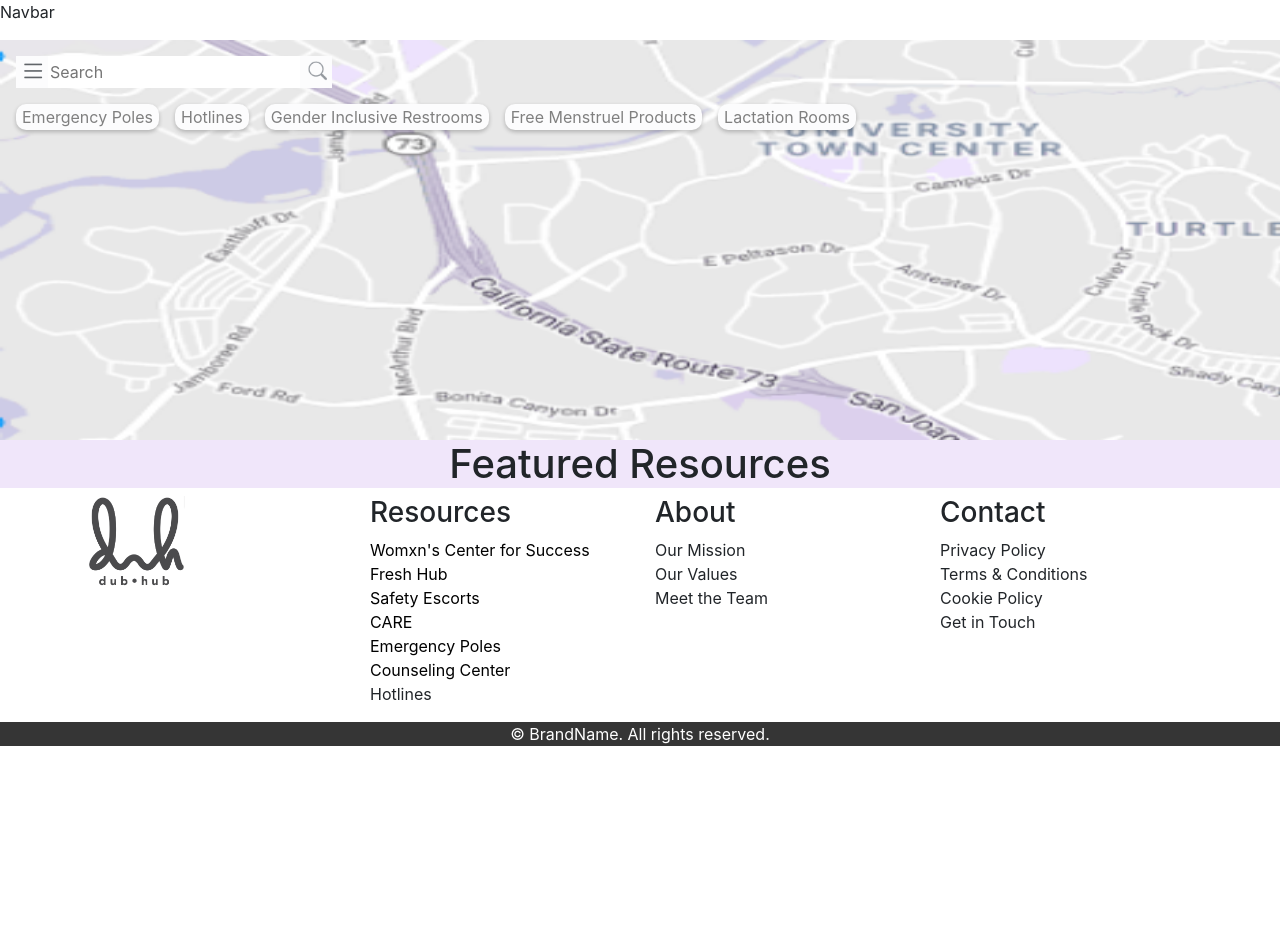
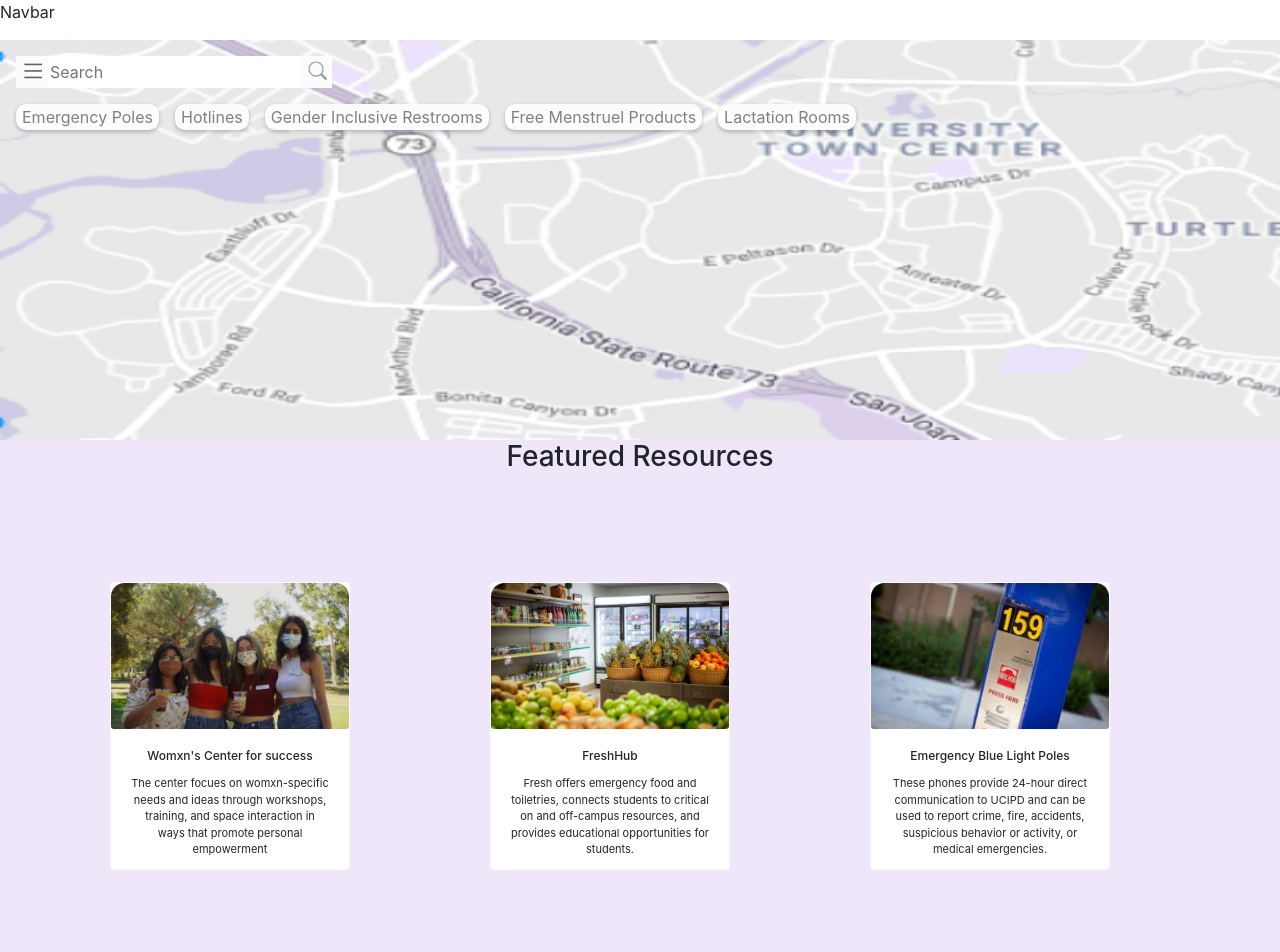
Before and after one commit to ctc-uci/bp-women-safety, a React (Create React App) app: page / in a window 1280 px wide. Shown: the top 952 px of the page. Before the commit the page ends 800 px from the top, so only its background shows below. Built offline with nearby package versions, Linux system fonts and the light colour scheme.

Commit message:
added card changes

```diff
--- a/src/components/Feature.css
+++ b/src/components/Feature.css
@@ -1,4 +1,7 @@
-#feature {
-  background-color: #f0e6fa;
+#feature{
+  background-color: #F0E6FA;
   text-align: center;
+  /* width: 200%; */
+  height: 40rem;
+
 }
--- a/src/components/Feature.jsx
+++ b/src/components/Feature.jsx
@@ -1,13 +1,24 @@
 import Container from 'react-bootstrap/Container';
 import Row from 'react-bootstrap/Row';
 import Col from 'react-bootstrap/Col';
-import Card from './Card';
+// import Card from './Card';
 import anime from '../images/woman.jpg';
-import womxnpic from '../images/WomxnCenterPic.jpg';
-import freshpic from '../images/FreshHubPic.jpg';
-import bluelightpic from '../images/BlueLight.jpg';
+import womxnpic from '../images/WomxnCenterPic.jpg'
+import freshpic from '../images/FreshHubPic.jpg'
+import bluelightpic from '../images/BlueLight.jpg'
+import Card from 'react-bootstrap/Card'
 import './Feature.css';
 function Feature() {
+
+  function linkToWomxnSite(){
+    location.href = 'https://womxnscenter.uci.edu/';
+  }
+
+
+
+  function linkToFreshhub(){
+    location.href = "https://basicneeds.uci.edu/";
+  }
   let womxnText =
     'The center focues on womxn-specific needs and ideas through workshops, training, and space interaction in ways that promote personal empowerment';
   let freshHub =
@@ -15,40 +26,73 @@ function Feature() {
   let emBlueLight =
     'These phones provide 24-hour direct communication to UCIPD and can be used to report crime, fire, accidents, suspicious behavior or activity, or medical emergencies.';
   return (
-    <div id="feature">
-      <h1 id="mainHeader">Featured Resources</h1>
-      {/*
+    <div id='feature'>
+      <h3 id='mainHeader'>Featured Resources</h3>
       <Container>
         <Row>
           <Col>
-            {' '}
-            <Card
-              title={"Womxn's Center for Success"}
-              text={womxnText}
-              img={womxnpic}
-              link={'https://womxnscenter.uci.edu/'}
-            />{' '}
+          </Col>{" "}
+          <Col>
+          {/* <h3 id='mainHeader'>Featured Resources</h3> */}
           </Col>
           <Col>
+          </Col>
+        </Row>
+        <Row>
+          <Col style={{paddingTop: "100px", paddingRight: "40px", paddingLeft: "40px"}}>
             {' '}
-            <Card
-              title={'Fresh Hub'}
-              text={freshHub}
-              img={freshpic}
-              link={'https://basicneeds.uci.edu/'}
-            />{' '}
+            <Card  onClick={linkToWomxnSite} style={{ height: '18rem', width:'15rem' , cursor: "pointer" }}border="light" as='a'>
+            <Card.Img style={{ height: '13rem' }} varient="top" src={womxnpic}/>
+              <Card.Body  >
+
+                <Card.Title style={{ fontSize: "12px" }}>
+                  Womxn's Center for success
+                </Card.Title>
+                <Card.Text style={{ fontSize: "11px" }} >{womxnText}</Card.Text>
+
+              </Card.Body>
+            </Card>
+          {/* <Card title={"Womxn's Center for Success"} text={womxnText} img={womxnpic} link={'https://womxnscenter.uci.edu/'} />{' '} */}
+          </Col>
+          <Col style={{paddingTop: "100px", paddingRight: "20px", paddingLeft: "40px"}}>
+            {' '}
+            <Card  onClick={linkToFreshhub} style={{ height: '18rem', width:'15rem' , cursor: "pointer"}} border="light" as='a'>
+            <Card.Img  style={{ height: '13rem' }} varient="top" src={freshpic}/>
+              <Card.Body>
+
+                <Card.Title style={{ fontSize: "12px" }}>
+                 FreshHub
+                </Card.Title>
+                <Card.Text style={{ fontSize: "11px" }}>{freshHub}</Card.Text>
+              </Card.Body>
+            </Card>
+
+            {/* <Card title={'Fresh Hub'} text={freshHub} img={freshpic} link={'https://basicneeds.uci.edu/'}/>{' '} */}
+          </Col>
+          <Col style={{paddingTop: "100px", paddingRight: "40px", paddingLeft: "60px"}}>
+            {' '}
+            <Card style={{ height: '18rem', width:'15rem' }}  border="light" as='a'>
+              <Card.Img  style={{ height: '13rem' }} varient="top" src={bluelightpic}/>
+              <Card.Body >
+
+                <Card.Title style={{ fontSize: "12px" }}>
+                 Emergency Blue Light Poles
+                </Card.Title>
+                <Card.Text style={{ fontSize: "11px" }} >{emBlueLight}</Card.Text>
+              </Card.Body>
+            </Card>
+          </Col>
+        </Row>
+        <Row>
+          <Col>
           </Col>
           <Col>
-            {' '}
-            <Card
-              title={'Emergency Blue Light Phones'}
-              text={emBlueLight}
-              img={bluelightpic}
-            />{' '}
+          {/* <h1>HELLO WORLD</h1> */}
+          </Col>
+          <Col>
           </Col>
         </Row>
       </Container>
-  */}
     </div>
   );
 }
```
Also changed, not shown: src/pages/WomxnCenter.jsx (added).
